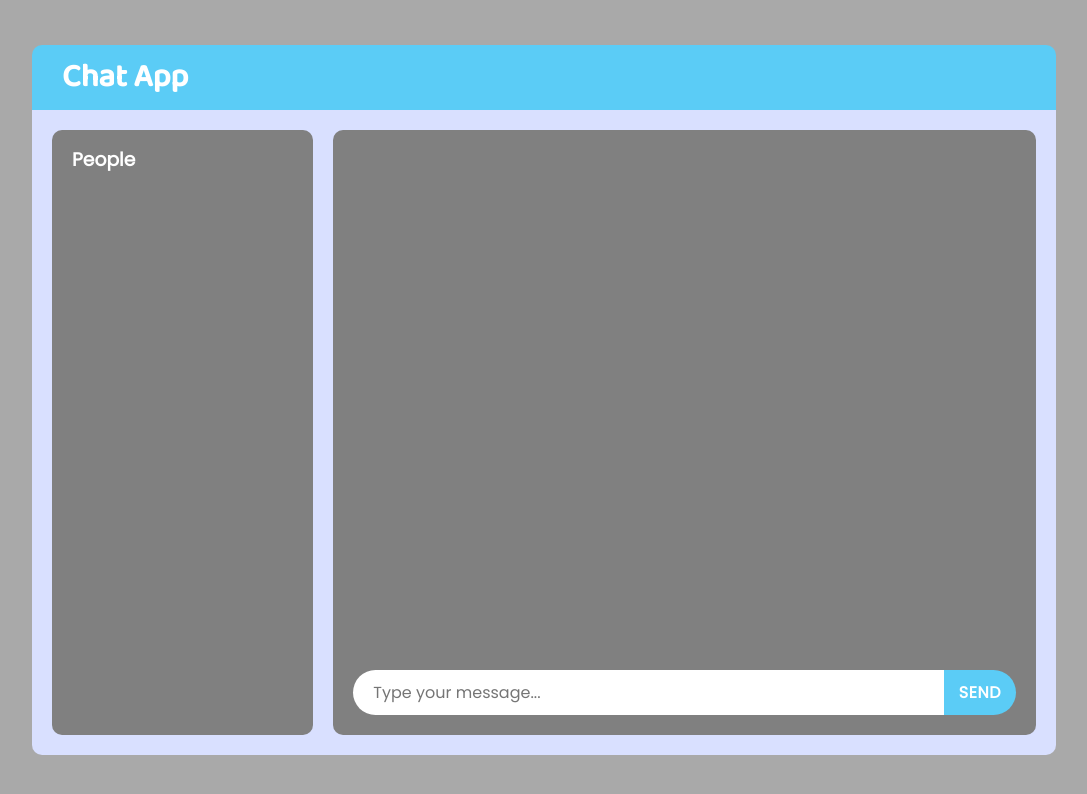
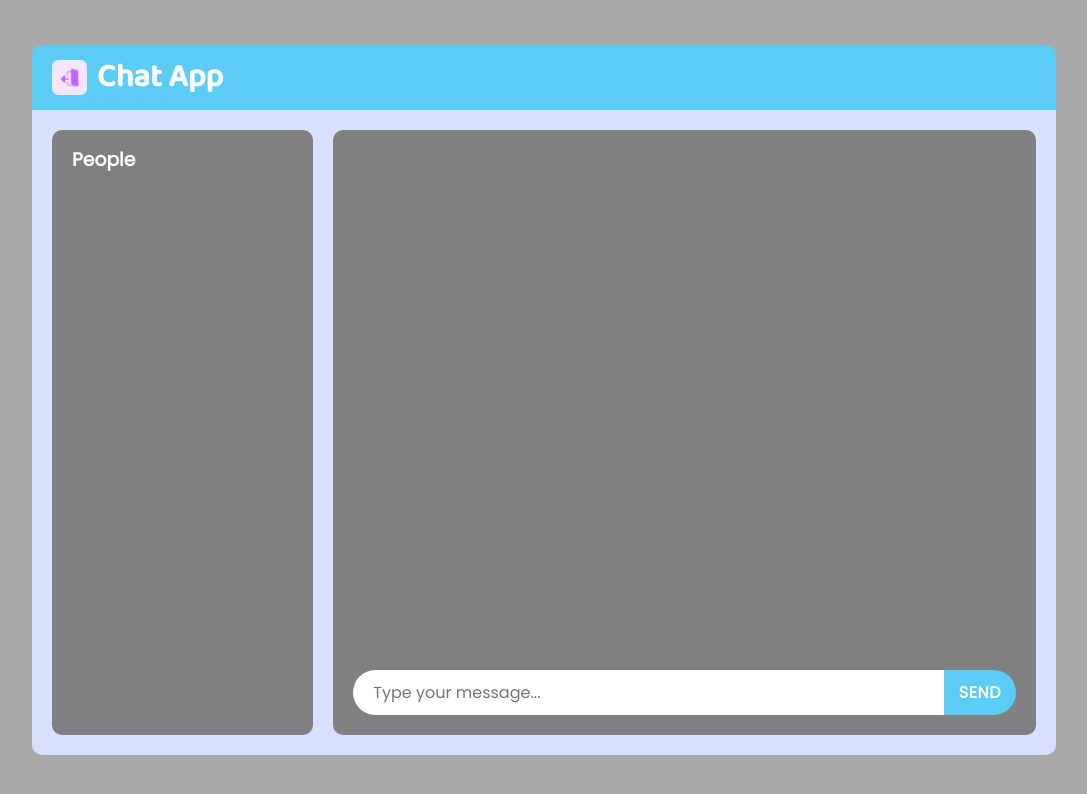
Before and after one commit to Hanzala-Shakeel/Chat-App, a plain HTML site: page public/home.html in a window 1280 px wide. Shown: the whole page, without its empty margins (96-1183 px from the left). Drawn offline with Linux system fonts and the light colour scheme; no server answers.

Commit message:
Update style.css

```diff
--- a/public/css/style.css
+++ b/public/css/style.css
@@ -48,12 +48,14 @@ body {
   background-color: transparent;
   border: none;
   outline: none;
-  /* display: none; */
 }
 
 .hamburger {
+  display: none;
+}
+
+.logout {
   cursor: pointer;
-  display: none;
 }
 
 .main {
--- a/public/home.html
+++ b/public/home.html
@@ -12,15 +12,15 @@
       <div class="header">
         <div class="title">
           <img
-            class="hamburger"
+            class="logout"
             onclick="signOut()"
-            src="assets/icons8-logout-32.png"
+            src="assets/logout.png"
             width="35px"
           />
           <h1>Chat App</h1>
         </div>
         <button type="button" onclick="show_hide()">
-          <img class="hamburger" src="assets/hamburger2.png" width="35px" />
+          <img class="hamburger" src="assets/hamburger.png" width="35px" />
         </button>
       </div>
       <div class="main">
```
Also changed, not shown: public/assets/hamburger.png (renamed from public/assets/hamburger2.png), public/assets/logout.png (renamed from public/assets/icons8-logout-32.png).
